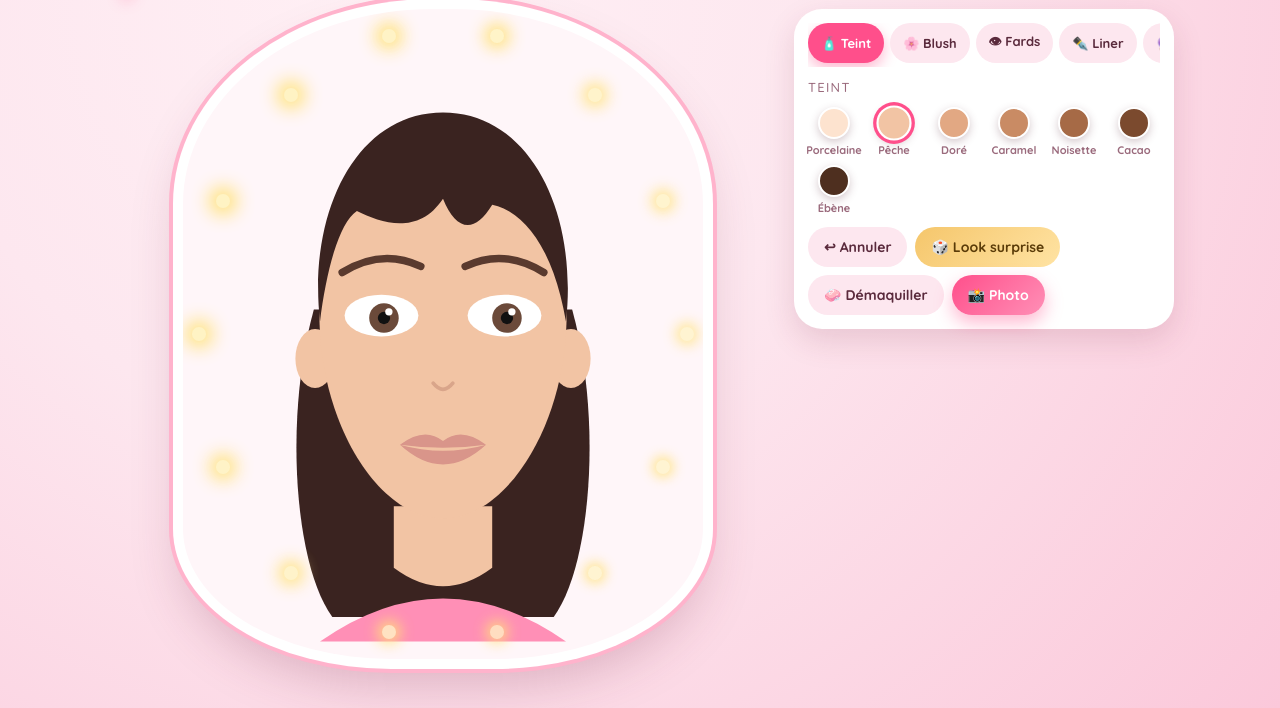
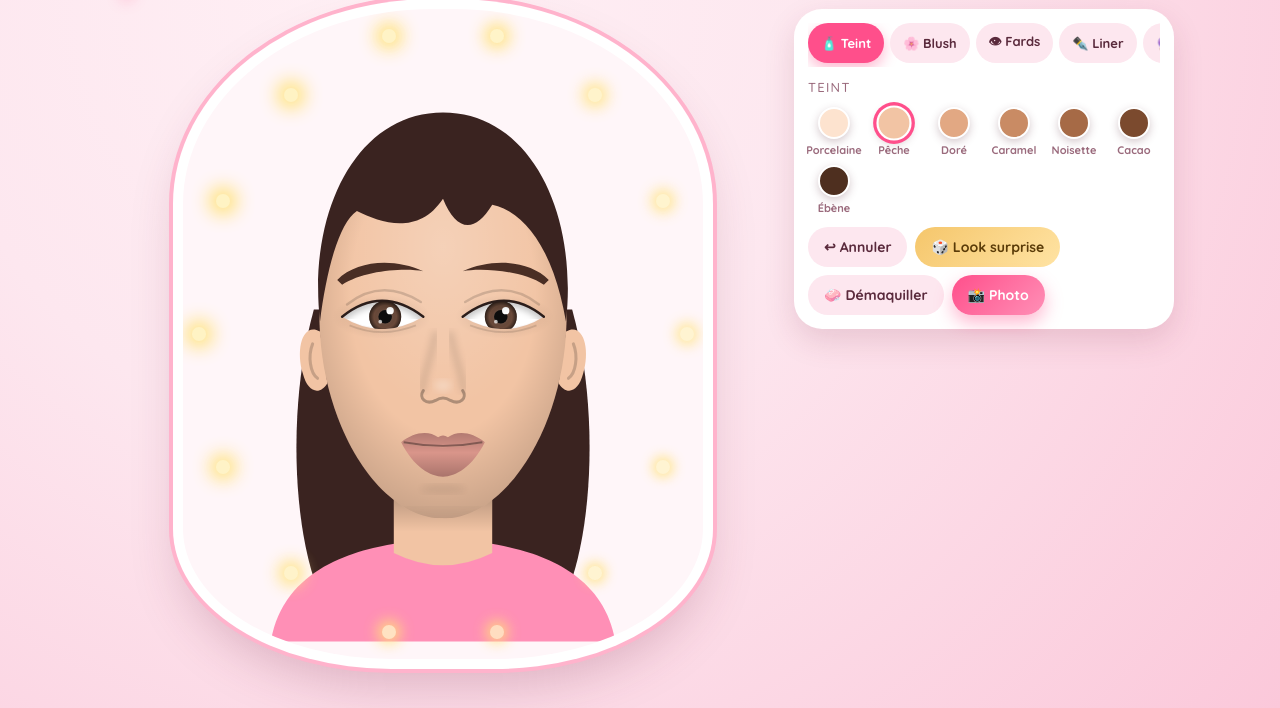
Before and after one commit to sanaeouj/glam-studio, a plain HTML site: page index.html in a window 1280 px wide. Shown: the part 92-800 px from the top of the page. Drawn offline with Linux system fonts and the light colour scheme.

Commit message:
Visage plus réaliste : ombrages, yeux en amande, nez modelé, lèvres détaillées, épaules
Co-Authored-By: Claude Fable 5.1 <noreply@anthropic.com>
Claude-Session: https://claude.ai/code/session_01MWY9WcwzckVGA3qR9e7pDn

```diff
--- a/index.html
+++ b/index.html
@@ -76,66 +76,92 @@ main{display:grid;grid-template-columns:1fr;gap:14px}
 <main>
   <div class="mirror" id="mirror">
     <div class="bulbs" id="bulbs"></div>
-    <svg id="face" viewBox="0 0 400 500" xmlns="http://www.w3.org/2000/svg" aria-label="Visage à maquiller">
+    <svg id="face" viewBox="0 0 400 500" xmlns="http://www.w3.org/2000/svg" aria-label="Visage à maquiller" style="--skin:#f2c4a4">
       <defs>
-        <radialGradient id="cheek" cx=".5" cy=".5" r=".5"><stop offset="0" stop-color="var(--c)" stop-opacity=".75"/><stop offset="1" stop-color="var(--c)" stop-opacity="0"/></radialGradient>
-        <linearGradient id="shine" x1="0" x2="0" y1="0" y2="1"><stop offset="0" stop-color="#fff" stop-opacity=".6"/><stop offset="1" stop-color="#fff" stop-opacity="0"/></linearGradient>
         <clipPath id="faceClip"><path d="M200 90 C120 90 95 160 100 250 C105 330 150 400 200 400 C250 400 295 330 300 250 C305 160 280 90 200 90 Z"/></clipPath>
-        <clipPath id="eyeL"><ellipse cx="150" cy="235" rx="30" ry="17"/></clipPath>
-        <clipPath id="eyeR"><ellipse cx="250" cy="235" rx="30" ry="17"/></clipPath>
+        <clipPath id="eyeL"><path d="M118 236 Q150 210 184 236 Q150 256 118 236Z"/></clipPath>
+        <clipPath id="eyeR"><path d="M216 236 Q250 210 282 236 Q250 256 216 236Z"/></clipPath>
+        <radialGradient id="faceShade" cx=".5" cy=".42" r=".62"><stop offset=".55" stop-color="#000" stop-opacity="0"/><stop offset="1" stop-color="#000" stop-opacity=".22"/></radialGradient>
+        <radialGradient id="faceLight" cx=".5" cy=".3" r=".4"><stop offset="0" stop-color="#fff" stop-opacity=".22"/><stop offset="1" stop-color="#fff" stop-opacity="0"/></radialGradient>
+        <linearGradient id="neckShade" x1="0" x2="0" y1="0" y2="1"><stop offset="0" stop-color="#000" stop-opacity=".32"/><stop offset=".6" stop-color="#000" stop-opacity="0"/></linearGradient>
+        <radialGradient id="irisG" cx=".5" cy=".5" r=".5"><stop offset="0" stop-color="#fff" stop-opacity=".35"/><stop offset=".7" stop-color="#000" stop-opacity="0"/><stop offset="1" stop-color="#000" stop-opacity=".55"/></radialGradient>
+        <radialGradient id="scleraG" cx=".5" cy=".5" r=".6"><stop offset=".7" stop-color="#fff"/><stop offset="1" stop-color="#d9c9c9"/></radialGradient>
+        <linearGradient id="lipShade" x1="0" x2="0" y1="0" y2="1"><stop offset="0" stop-color="#000" stop-opacity=".18"/><stop offset=".45" stop-color="#000" stop-opacity="0"/><stop offset="1" stop-color="#000" stop-opacity=".22"/></linearGradient>
+        <radialGradient id="shine" cx=".5" cy=".3" r=".6"><stop offset="0" stop-color="#fff" stop-opacity=".75"/><stop offset="1" stop-color="#fff" stop-opacity="0"/></radialGradient>
+        <radialGradient id="soft" cx=".5" cy=".5" r=".5"><stop offset="0" stop-color="#000" stop-opacity=".14"/><stop offset="1" stop-color="#000" stop-opacity="0"/></radialGradient>
+        <filter id="blur3"><feGaussianBlur stdDeviation="3"/></filter>
+        <filter id="blur6"><feGaussianBlur stdDeviation="6"/></filter>
       </defs>
-      <!-- hair back -->
       <g id="hairBack"></g>
-      <!-- neck -->
-      <path d="M160 390 L160 440 Q200 470 240 440 L240 390 Z" fill="#f2c4a4" id="neck"/>
-      <path d="M100 500 Q200 430 300 500 Z" fill="#ff8fb6" id="top"/>
+      <!-- shoulders & neck -->
+      <path d="M60 500 C70 440 130 425 165 420 L235 420 C270 425 330 440 340 500 Z" fill="#ff8fb6" id="top"/>
+      <path d="M160 370 L160 428 Q200 448 240 428 L240 370 Z" fill="var(--skin)" id="neck"/>
+      <path d="M160 370 L160 428 Q200 448 240 428 L240 370 Z" fill="url(#neckShade)"/>
       <!-- ears -->
-      <ellipse cx="96" cy="270" rx="16" ry="24" fill="#f2c4a4" class="skinpart"/>
-      <ellipse cx="304" cy="270" rx="16" ry="24" fill="#f2c4a4" class="skinpart"/>
-      <!-- earrings -->
+      <g class="skinpart" fill="var(--skin)"><path d="M100 248 C86 240 80 262 86 282 C90 298 100 300 106 290Z"/><path d="M300 248 C314 240 320 262 314 282 C310 298 300 300 294 290Z"/></g>
+      <path d="M94 258 C90 268 92 282 98 286" stroke="#000" stroke-opacity=".18" stroke-width="2.5" fill="none" stroke-linecap="round"/>
+      <path d="M306 258 C310 268 308 282 302 286" stroke="#000" stroke-opacity=".18" stroke-width="2.5" fill="none" stroke-linecap="round"/>
       <g id="earrings"></g>
       <g class="face-g">
-        <!-- face -->
-        <path id="skin" d="M200 90 C120 90 95 160 100 250 C105 330 150 400 200 400 C250 400 295 330 300 250 C305 160 280 90 200 90 Z" fill="#f2c4a4"/>
-        <!-- blush -->
-        <g clip-path="url(#faceClip)"><ellipse id="blushL" cx="148" cy="298" rx="30" ry="20" fill="transparent" opacity=".55"/>
-        <ellipse id="blushR" cx="252" cy="298" rx="30" ry="20" fill="transparent" opacity=".55"/></g>
-        <!-- eyeshadow -->
-        <path id="shadowL" d="M115 225 Q150 190 185 225 Q150 215 115 225Z" fill="transparent" opacity=".8"/>
-        <path id="shadowR" d="M215 225 Q250 190 285 225 Q250 215 215 225Z" fill="transparent" opacity=".8"/>
+        <path id="skin" d="M200 90 C120 90 95 160 100 250 C105 330 150 400 200 400 C250 400 295 330 300 250 C305 160 280 90 200 90 Z" fill="var(--skin)"/>
+        <g clip-path="url(#faceClip)">
+          <rect x="90" y="80" width="220" height="330" fill="url(#faceShade)"/>
+          <rect x="90" y="80" width="220" height="330" fill="url(#faceLight)"/>
+          <!-- temple / jaw shadows -->
+          <ellipse cx="200" cy="402" rx="55" ry="10" fill="#000" opacity=".05" filter="url(#blur6)"/>
+          <!-- blush -->
+          <ellipse id="blushL" cx="146" cy="300" rx="30" ry="18" fill="transparent" opacity=".5" filter="url(#blur6)"/>
+          <ellipse id="blushR" cx="254" cy="300" rx="30" ry="18" fill="transparent" opacity=".5" filter="url(#blur6)"/>
+          <!-- eyeshadow -->
+          <path id="shadowL" d="M112 232 Q150 196 190 232 Q150 218 112 232Z" fill="transparent" opacity=".75" filter="url(#blur3)"/>
+          <path id="shadowR" d="M210 232 Q250 196 288 232 Q250 218 210 232Z" fill="transparent" opacity=".75" filter="url(#blur3)"/>
+          <!-- eye sockets -->
+          <ellipse cx="150" cy="236" rx="40" ry="18" fill="url(#soft)"/>
+          <ellipse cx="250" cy="236" rx="40" ry="18" fill="url(#soft)"/>
+        </g>
         <!-- eyebrows -->
-        <path id="browL" d="M118 200 Q150 180 182 195" stroke="#5a3a2e" stroke-width="6" fill="none" stroke-linecap="round"/>
-        <path id="browR" d="M218 195 Q250 180 282 200" stroke="#5a3a2e" stroke-width="6" fill="none" stroke-linecap="round"/>
+        <path id="browL" d="M114 206 C130 190 160 188 184 199 C170 196 136 198 118 210Z" fill="#5a3a2e"/>
+        <path id="browR" d="M286 206 C270 190 240 188 216 199 C230 196 264 198 282 210Z" fill="#5a3a2e"/>
         <!-- eyes -->
         <g>
-          <ellipse cx="150" cy="235" rx="30" ry="17" fill="#fff"/>
-          <ellipse cx="250" cy="235" rx="30" ry="17" fill="#fff"/>
-          <g clip-path="url(#eyeL)"><circle id="irisL" cx="152" cy="237" r="12" fill="#6b4a3a"/><circle cx="152" cy="237" r="5" fill="#111"/><circle cx="156" cy="232" r="3" fill="#fff"/></g>
-          <g clip-path="url(#eyeR)"><circle id="irisR" cx="252" cy="237" r="12" fill="#6b4a3a"/><circle cx="252" cy="237" r="5" fill="#111"/><circle cx="256" cy="232" r="3" fill="#fff"/></g>
-          <!-- eyelids for blink -->
-          <g clip-path="url(#eyeL)"><ellipse class="eyelid" cx="150" cy="235" rx="31" ry="18" fill="#f2c4a4" id="lidL"/></g>
-          <g clip-path="url(#eyeR)"><ellipse class="eyelid" cx="250" cy="235" rx="31" ry="18" fill="#f2c4a4" id="lidR"/></g>
+          <path d="M118 236 Q150 210 184 236 Q150 256 118 236Z" fill="url(#scleraG)"/>
+          <path d="M216 236 Q250 210 282 236 Q250 256 216 236Z" fill="url(#scleraG)"/>
+          <g clip-path="url(#eyeL)"><circle id="irisL" cx="153" cy="236" r="13" fill="#6b4a3a"/><circle cx="153" cy="236" r="13" fill="url(#irisG)"/><circle cx="153" cy="236" r="5.5" fill="#0d0d0d"/><circle cx="157" cy="231" r="3" fill="#fff"/><circle cx="149" cy="240" r="1.5" fill="#fff" opacity=".7"/><path d="M118 236 Q150 210 184 236" stroke="#000" stroke-opacity=".25" stroke-width="7" fill="none" filter="url(#blur3)"/></g>
+          <g clip-path="url(#eyeR)"><circle id="irisR" cx="247" cy="236" r="13" fill="#6b4a3a"/><circle cx="247" cy="236" r="13" fill="url(#irisG)"/><circle cx="247" cy="236" r="5.5" fill="#0d0d0d"/><circle cx="251" cy="231" r="3" fill="#fff"/><circle cx="243" cy="240" r="1.5" fill="#fff" opacity=".7"/><path d="M216 236 Q250 210 282 236" stroke="#000" stroke-opacity=".25" stroke-width="7" fill="none" filter="url(#blur3)"/></g>
+          <!-- eyelids (blink) -->
+          <g clip-path="url(#eyeL)"><path class="eyelid" id="lidL" d="M114 236 Q150 206 188 236 Q150 262 114 236Z" fill="var(--skin)"/></g>
+          <g clip-path="url(#eyeR)"><path class="eyelid" id="lidR" d="M212 236 Q250 206 288 236 Q250 262 212 236Z" fill="var(--skin)"/></g>
+          <!-- lash line & crease -->
+          <path d="M118 236 Q150 210 184 236" stroke="#2b1d1a" stroke-width="2" fill="none" stroke-linecap="round"/>
+          <path d="M216 236 Q250 210 282 236" stroke="#2b1d1a" stroke-width="2" fill="none" stroke-linecap="round"/>
+          <path d="M122 226 Q150 204 182 224" stroke="#000" stroke-opacity=".15" stroke-width="2" fill="none" stroke-linecap="round"/>
+          <path d="M218 224 Q250 204 278 226" stroke="#000" stroke-opacity=".15" stroke-width="2" fill="none" stroke-linecap="round"/>
+          <path d="M124 243 Q150 254 178 243" stroke="#000" stroke-opacity=".12" stroke-width="1.5" fill="none"/>
+          <path d="M222 243 Q250 254 276 243" stroke="#000" stroke-opacity=".12" stroke-width="1.5" fill="none"/>
           <!-- eyeliner -->
-          <path id="linerL" d="M120 232 Q150 212 180 229 L188 222" stroke="transparent" stroke-width="3.5" fill="none" stroke-linecap="round"/>
-          <path id="linerR" d="M280 232 Q250 212 220 229 L212 222" stroke="transparent" stroke-width="3.5" fill="none" stroke-linecap="round"/>
+          <path id="linerL" d="M118 236 Q150 208 184 234 L192 227" stroke="transparent" stroke-width="3.5" fill="none" stroke-linecap="round"/>
+          <path id="linerR" d="M282 236 Q250 208 216 234 L208 227" stroke="transparent" stroke-width="3.5" fill="none" stroke-linecap="round"/>
           <!-- lashes -->
-          <g id="lashes" stroke="#3a2a2a" stroke-width="2.5" stroke-linecap="round" fill="none" opacity="0">
-            <path d="M125 228 l-6 -7"/><path d="M135 222 l-4 -9"/><path d="M148 219 l0 -10"/><path d="M162 220 l4 -9"/><path d="M174 225 l6 -7"/>
-            <path d="M275 228 l6 -7"/><path d="M265 222 l4 -9"/><path d="M252 219 l0 -10"/><path d="M238 220 l-4 -9"/><path d="M226 225 l-6 -7"/>
+          <g id="lashes" stroke="#2b1d1a" stroke-width="2" stroke-linecap="round" fill="none" opacity="0">
+            <path d="M124 231 l-6 -6"/><path d="M134 224 l-4 -8"/><path d="M146 219 l-1 -9"/><path d="M160 219 l3 -9"/><path d="M173 224 l5 -8"/><path d="M182 231 l7 -5"/>
+            <path d="M276 231 l6 -6"/><path d="M266 224 l4 -8"/><path d="M254 219 l1 -9"/><path d="M240 219 l-3 -9"/><path d="M227 224 l-5 -8"/><path d="M218 231 l-7 -5"/>
           </g>
         </g>
         <!-- nose -->
-        <path d="M192 290 Q200 300 208 290" stroke="#d9a58a" stroke-width="3" fill="none" stroke-linecap="round"/>
+        <path d="M194 250 C190 270 184 285 183 295" stroke="#000" stroke-opacity=".12" stroke-width="5" fill="none" stroke-linecap="round" filter="url(#blur3)"/>
+        <path d="M206 250 C210 270 216 285 217 295" stroke="#000" stroke-opacity=".12" stroke-width="5" fill="none" stroke-linecap="round" filter="url(#blur3)"/>
+        <path d="M184 296 C180 302 186 308 194 304 Q200 300 206 304 C214 308 220 302 216 296" stroke="#000" stroke-opacity=".28" stroke-width="2.5" fill="none" stroke-linecap="round"/>
+        <ellipse cx="200" cy="292" rx="7" ry="5" fill="#fff" opacity=".25" filter="url(#blur3)"/>
         <!-- lips -->
-        <path id="lipsTop" d="M165 340 Q185 325 200 337 Q215 325 235 340 Q200 345 165 340Z" fill="#d9958a"/>
-        <path id="lipsBot" d="M165 340 Q200 372 235 340 Q200 350 165 340Z" fill="#d9958a"/>
-        <path id="lipGloss" d="M178 342 Q200 350 222 342 Q200 352 178 342Z" fill="url(#shine)" opacity="0"/>
-        <!-- beauty spot -->
+        <path id="lipsTop" d="M166 338 C176 330 188 328 196 334 Q200 331 204 334 C212 328 224 330 234 338 Q200 346 166 338Z" fill="#d9958a"/>
+        <path id="lipsBot" d="M166 338 C176 358 190 366 200 366 C210 366 224 358 234 338 Q200 346 166 338Z" fill="#d9958a"/>
+        <path d="M166 338 C176 330 188 328 196 334 Q200 331 204 334 C212 328 224 330 234 338 C224 358 210 366 200 366 C190 366 176 358 166 338Z" fill="url(#lipShade)"/>
+        <path d="M168 338 Q200 344 232 338" stroke="#000" stroke-opacity=".35" stroke-width="1.5" fill="none"/>
+        <ellipse id="lipGloss" cx="200" cy="352" rx="16" ry="6" fill="url(#shine)" opacity="0"/>
+        <ellipse cx="200" cy="376" rx="18" ry="4" fill="#000" opacity=".06" filter="url(#blur3)"/>
         <circle id="mole" cx="226" cy="320" r="3" fill="#5a3a2e" opacity="0"/>
-        <!-- glasses -->
         <g id="glasses"></g>
       </g>
-      <!-- hair front -->
       <g id="hairFront"></g>
       <g id="hat"></g>
       <g id="stickers"></g>
@@ -210,7 +236,7 @@ const hairFront={
  pony:c=>`<path d="M100 220 C95 150 130 85 200 85 C270 85 305 150 300 220 C290 170 260 140 230 135 C215 160 200 160 190 135 C160 140 120 160 100 220Z" fill="${c}"/><circle cx="262" cy="120" r="12" fill="#ff4f8b"/>`,
  bangs:c=>`<path d="M100 240 C90 150 130 70 200 70 C270 70 310 150 300 240 C295 210 285 190 280 185 L120 185 C112 195 103 215 100 240Z" fill="${c}"/><path d="M120 185 L280 185 C275 205 250 205 240 190 C230 210 200 205 190 190 C175 210 140 210 120 185Z" fill="${c}"/>`,
 };
-const earringSVG={none:()=>'',hoop:()=>`<circle cx="96" cy="300" r="14" stroke="#f5c66b" stroke-width="4" fill="none"/><circle cx="304" cy="300" r="14" stroke="#f5c66b" stroke-width="4" fill="none"/>`,
+const earringSVG={none:()=>'',hoop:()=>`<circle cx="97" cy="302" r="12" stroke="#f5c66b" stroke-width="4" fill="none"/><circle cx="303" cy="302" r="12" stroke="#f5c66b" stroke-width="4" fill="none"/>`,
  drop:()=>`<line x1="96" y1="292" x2="96" y2="318" stroke="#f5c66b" stroke-width="3"/><path d="M96 316 l-10 14 l10 14 l10 -14Z" fill="#ff4f8b"/><line x1="304" y1="292" x2="304" y2="318" stroke="#f5c66b" stroke-width="3"/><path d="M304 316 l-10 14 l10 14 l10 -14Z" fill="#ff4f8b"/>`,
  stud:()=>`<circle cx="96" cy="292" r="7" fill="#fff" stroke="#ddd"/><circle cx="304" cy="292" r="7" fill="#fff" stroke="#ddd"/>`};
 const glassSVG={none:()=>'',round:()=>`<g stroke="#5a2a3c" stroke-width="4" fill="rgba(255,255,255,.2)"><circle cx="150" cy="237" r="36"/><circle cx="250" cy="237" r="36"/><line x1="186" y1="237" x2="214" y2="237"/></g>`,
@@ -226,8 +252,7 @@ const stickerSVG={none:()=>'',star:()=>`<text x="112" y="285" font-size="26">⭐
 
 function render(){
  const s=state;
- ['skin','lidL','lidR'].forEach(id=>$('#'+id).setAttribute('fill',s.skin));
- document.querySelectorAll('.skinpart,#neck').forEach(e=>e.setAttribute('fill',s.skin));
+ $('#face').style.setProperty('--skin',s.skin);
  $('#blushL').setAttribute('fill',s.blush);$('#blushR').setAttribute('fill',s.blush);
  $('#shadowL').setAttribute('fill',s.shadow);$('#shadowR').setAttribute('fill',s.shadow);
  $('#linerL').setAttribute('stroke',s.liner);$('#linerR').setAttribute('stroke',s.liner);
@@ -237,8 +262,7 @@ function render(){
  $('#lipGloss').setAttribute('opacity',s.lips==='#d9958a'?0:1);
  $('#hairBack').innerHTML=hairBack[s.hairStyle](s.hairColor);
  $('#hairFront').innerHTML=hairFront[s.hairStyle](s.hairColor);
- $('#browL').setAttribute('stroke',s.hairColor==='#e9c27c'?'#8a6a3a':s.hairColor==='#f2f0ee'?'#999':'#5a3a2e');
- $('#browR').setAttribute('stroke',$('#browL').getAttribute('stroke'));
+ const bc=s.hairColor==='#e9c27c'?'#8a6a3a':s.hairColor==='#f2f0ee'?'#888':'#4a2e24';$('#browL').setAttribute('fill',bc);$('#browR').setAttribute('fill',bc);
  $('#earrings').innerHTML=earringSVG[s.earrings]();
  $('#glasses').innerHTML=glassSVG[s.glasses]();
  $('#hat').innerHTML=hatSVG[s.hat]();
```
